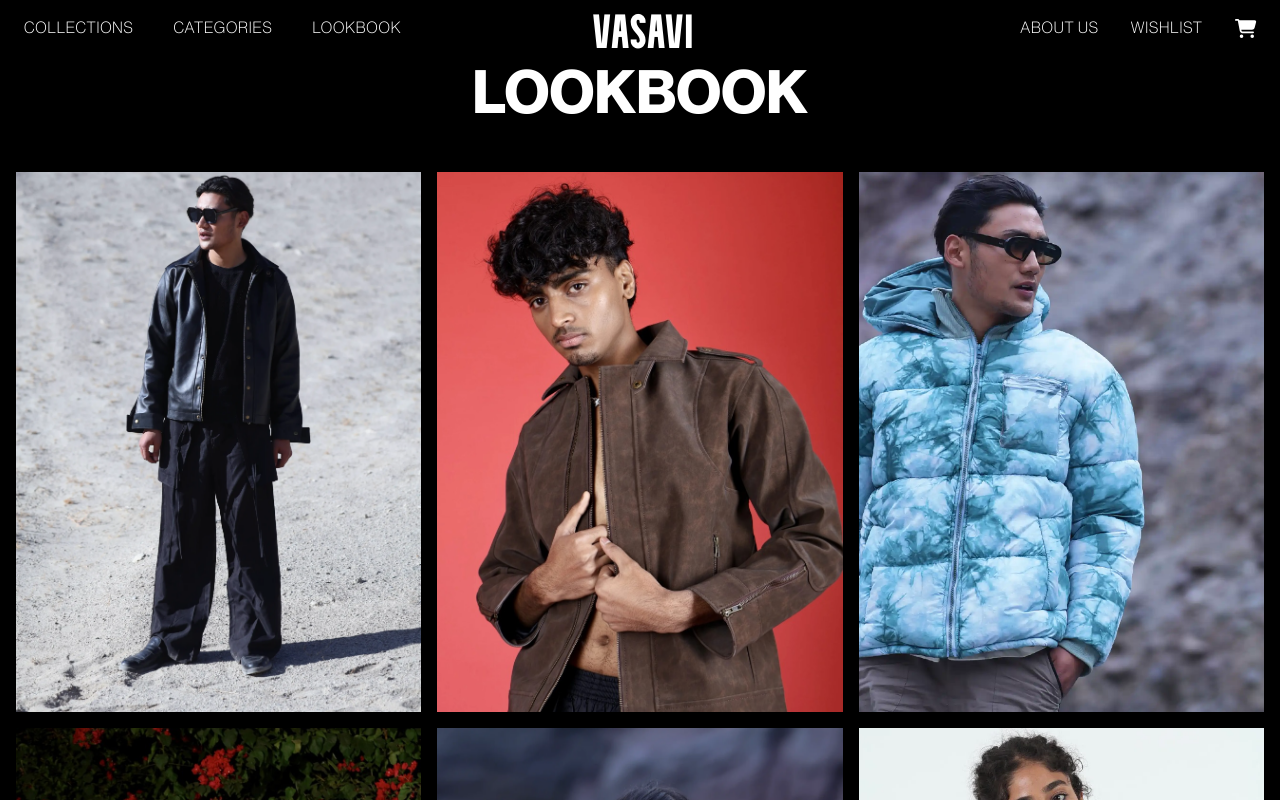
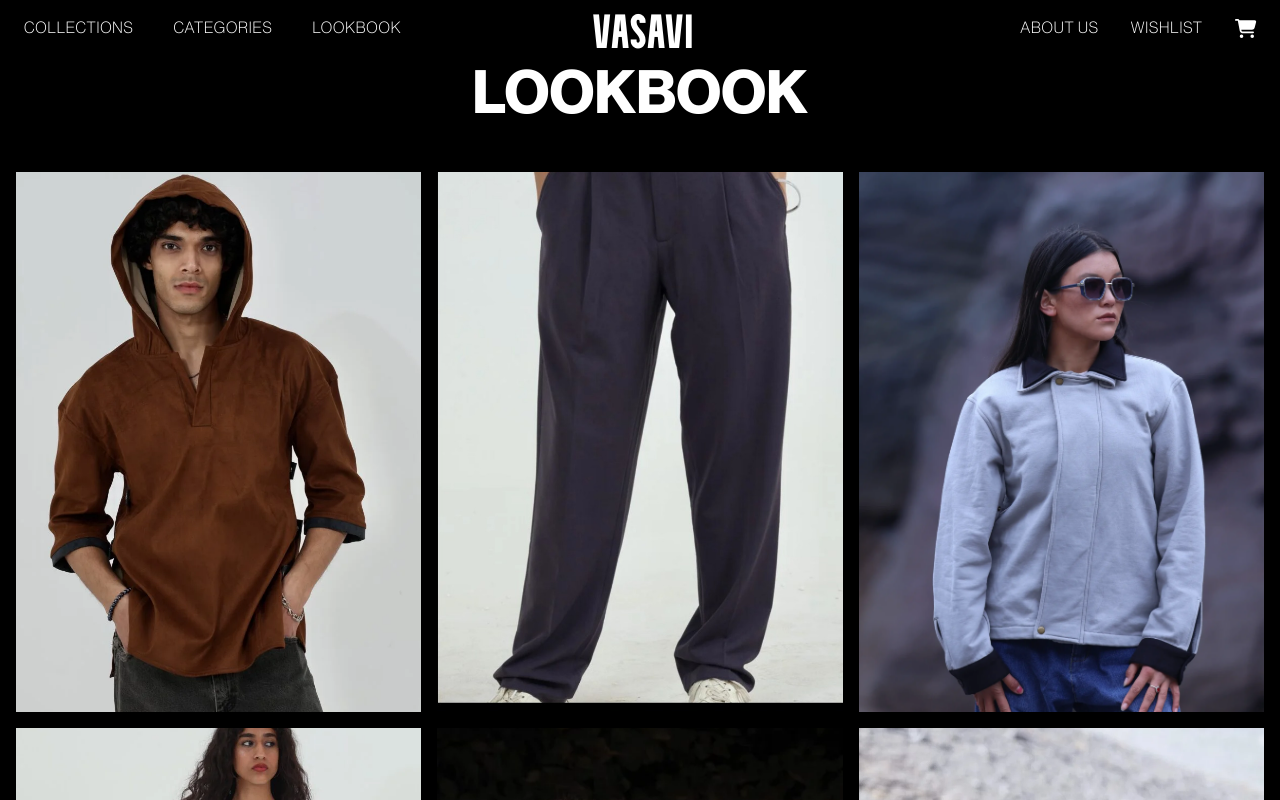
Before and after one commit to FireWizard-V9/vasavi-nextjs, a Next.js app in the folder frontend/: page /lookbook in a window 1280 px wide. Shown: the top 800 px of the page. Built offline with nearby package versions, Linux system fonts and the light colour scheme.

Commit message:
randomized lookbook

```diff
--- a/frontend/app/lookbook/page.js
+++ b/frontend/app/lookbook/page.js
@@ -2,9 +2,16 @@
 import { getAllProducts } from "@/lib/ProductService";
 import Image from "next/image";
 import Link from "next/link";
+import { useEffect, useState } from "react";
 
 export default function Lookbook() {
-  const products = getAllProducts();
+  const [randomizedProducts, setRandomizedProducts] = useState([]);
+
+  useEffect(() => {
+    const products = getAllProducts();
+    const shuffled = [...products].sort(() => Math.random() - 0.5);
+    setRandomizedProducts(shuffled);
+  }, []);
 
   return (
     <div className="min-h-screen bg-black">
@@ -13,7 +20,7 @@ export default function Lookbook() {
           LOOKBOOK
         </h1>
         <div className="grid grid-cols-1 md:grid-cols-2 lg:grid-cols-3 gap-4">
-          {products.map((product) => (
+          {randomizedProducts.map((product) => (
             <div key={product.id} className="relative aspect-[3/4] overflow-hidden">
               <Link href={`/product/${product.id}`} className="absolute inset-0 z-10 flex items-center justify-center bg-black bg-opacity-50 hover:bg-opacity-75 transition duration-300">
               <Image
```
